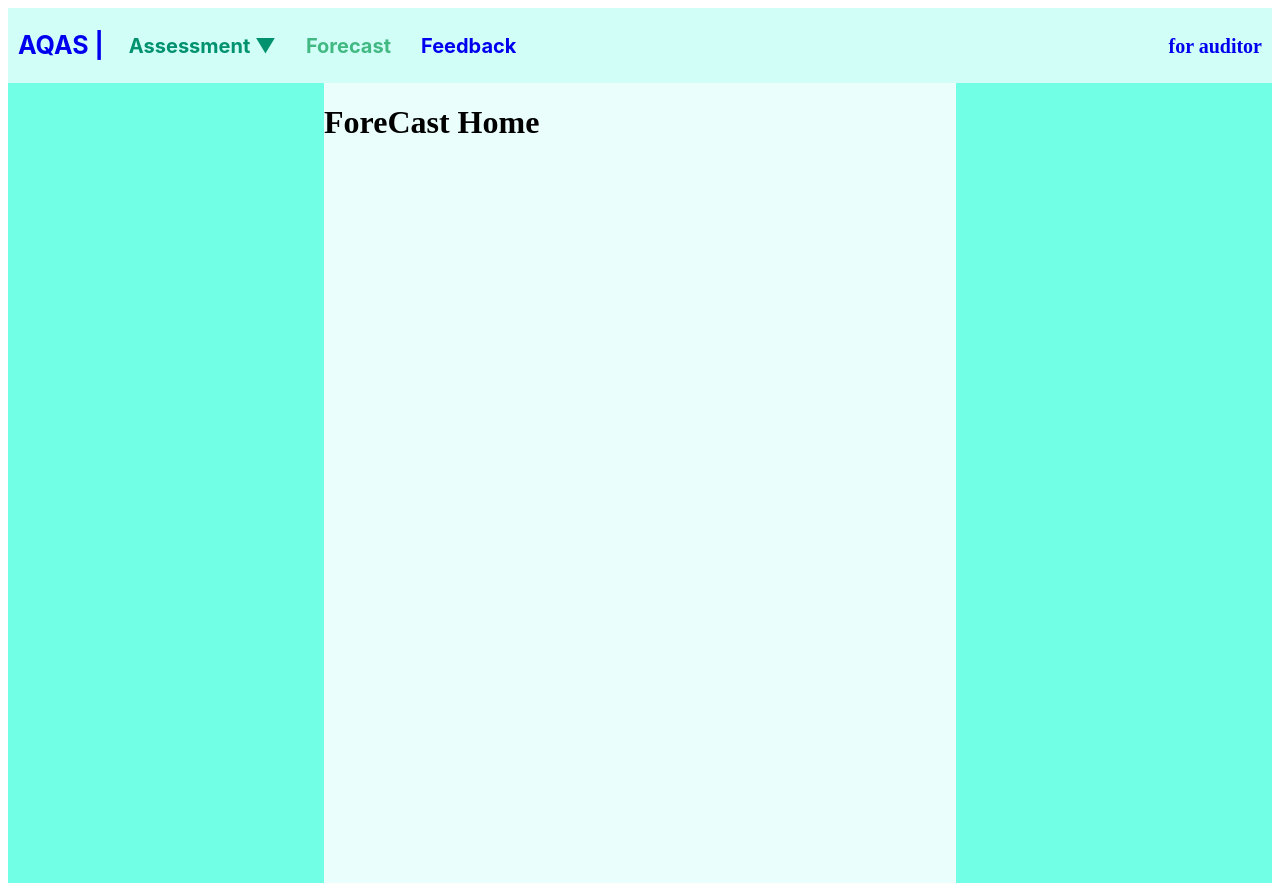
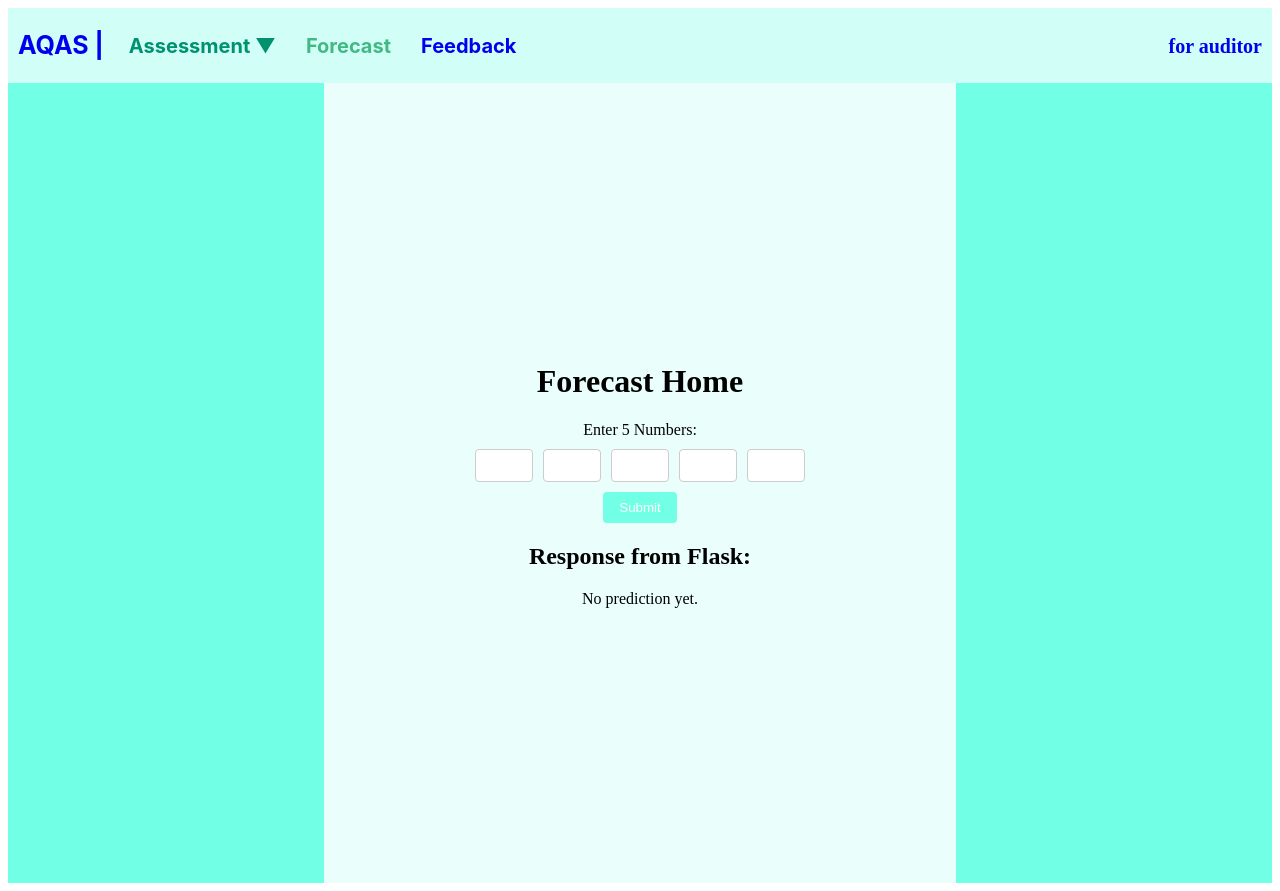
Before and after one commit to sodaop12/Air-Quality-Assessment-System-Front-end, a Vue app: page /forecast in a window 1280 px wide. Built offline with nearby package versions, Linux system fonts and the light colour scheme.

Commit message:
added forecast function

```diff
--- a/src/views/ForecastView.vue
+++ b/src/views/ForecastView.vue
@@ -7,7 +7,28 @@
       <div class="content">
         <!-- Main content -->
         <div class="forecast">
-          <h1>ForeCast Home</h1>
+          <h1>Forecast Home</h1>
+          <form @submit.prevent="submitNumbers" class="input-form">
+            <label for="numberInput">Enter 5 Numbers:</label>
+            <div class="input-container">
+              <input
+                id="numberInput"
+                type="number"
+                v-for="(number, index) in numbers"
+                :key="index"
+                v-model="numbers[index]"
+                required
+                class="number-input"
+              />
+            </div>
+            <button type="submit" class="submit-button">Submit</button>
+          </form>
+
+          <div class="response-section">
+            <h2>Response from Flask:</h2>
+            <p v-if="forecast !== null">{{ forecast }}</p>
+            <p v-else>No prediction yet.</p>
+          </div>
         </div>
       </div>
       <div class="right-sidebar">
@@ -17,26 +38,42 @@
   </div>
 </template>
 
+<script>
+export default {
+  data() {
+    return {
+      numbers: [null, null, null, null, null],
+      forecast: null,
+    };
+  },
+  methods: {
+    async submitNumbers() {
+      console.log("Submitted numbers:", this.numbers);
+
+      if (this.numbers.length >= 2) {
+        try {
+          const response = await fetch("http://127.0.0.1:5000/forecast", {
+            method: "POST",
+            headers: {
+              "Content-Type": "application/json",
+            },
+            body: JSON.stringify({ numbers: this.numbers }),
+          });
+
+          const data = await response.json();
+          this.forecast = data.forecast;
+        } catch (error) {
+          console.error("Error:", error);
+        }
+      } else {
+        console.error("At least 2 numbers are required for forecast.");
+      }
+    },
+  },
+};
+</script>
+
 <style scoped>
-.container {
-  display: flex;
-  height: 100vh;
-}
-.left-sidebar {
-  width: 25%;
-  background-color: #71ffe5; /* Background color for left sidebar */
-}
-
-.content {
-  width: 50%;
-  background-color: #eafffc; /* Background color for main content */
-}
-
-.right-sidebar {
-  width: 25%;
-  background-color: #71ffe5; /* Background color for right sidebar */
-}
-
 @media (max-width: 768px) {
   .container {
     flex-direction: column;
@@ -46,4 +83,68 @@
     width: 100%;
   }
 }
+
+.container {
+  display: flex;
+  height: 100vh;
+}
+
+.left-sidebar {
+  width: 25%;
+  background-color: #71ffe5;
+}
+
+.content {
+  width: 50%;
+  background-color: #eafffc;
+  display: flex;
+  justify-content: center;
+  align-items: center;
+}
+
+.forecast {
+  width: 80%;
+  max-width: 400px;
+  margin: auto;
+  text-align: center;
+}
+
+.input-form {
+  display: flex;
+  flex-direction: column;
+  align-items: center;
+}
+
+.input-container {
+  display: flex;
+  gap: 10px;
+  margin-top: 10px;
+}
+
+.number-input {
+  padding: 8px;
+  border: 1px solid #ccc;
+  border-radius: 4px;
+  width: 40px;
+  text-align: center;
+}
+
+.submit-button {
+  background-color: #71ffe5;
+  color: white;
+  border: none;
+  padding: 8px 16px;
+  border-radius: 4px;
+  cursor: pointer;
+  transition: background-color 0.2s ease-in-out;
+  margin-top: 10px;
+}
+
+.submit-button:hover {
+  background-color: #48e0c2;
+}
+
+.response-section {
+  margin-top: 20px;
+}
 </style>
```
